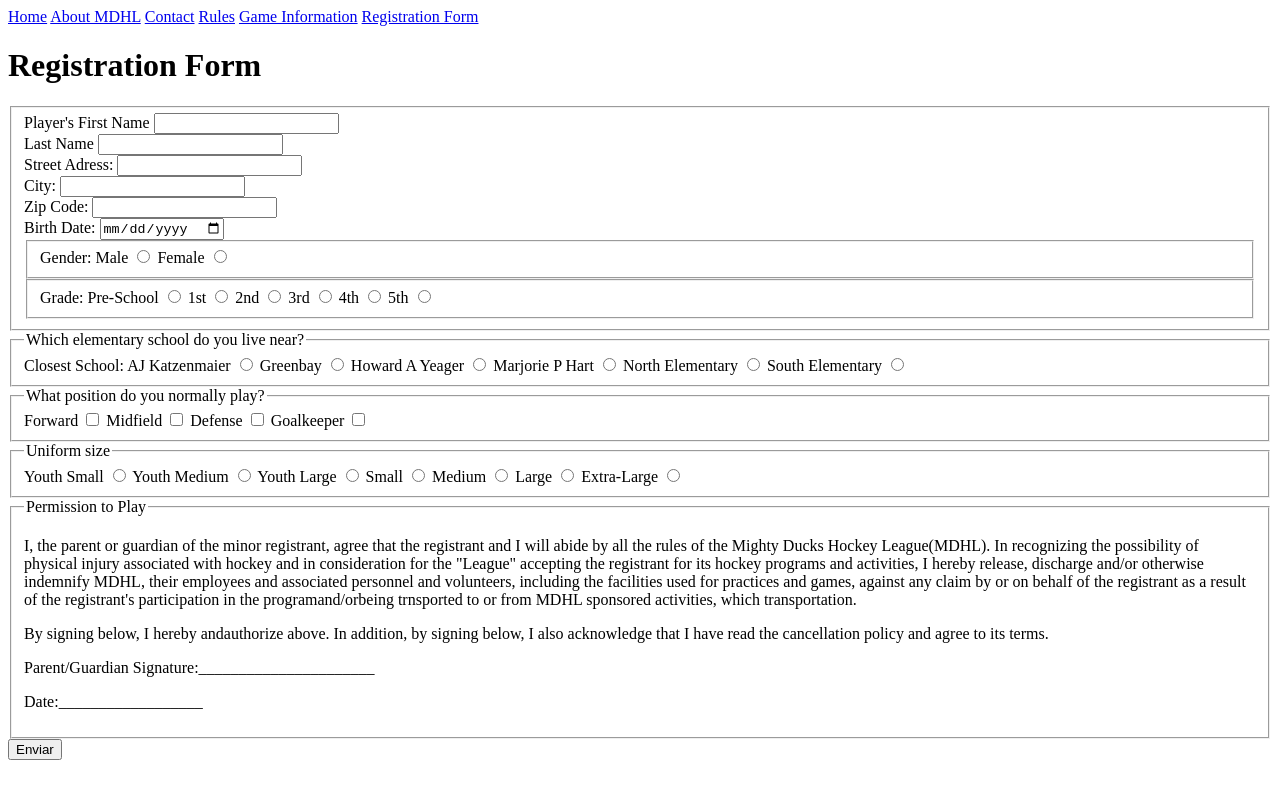
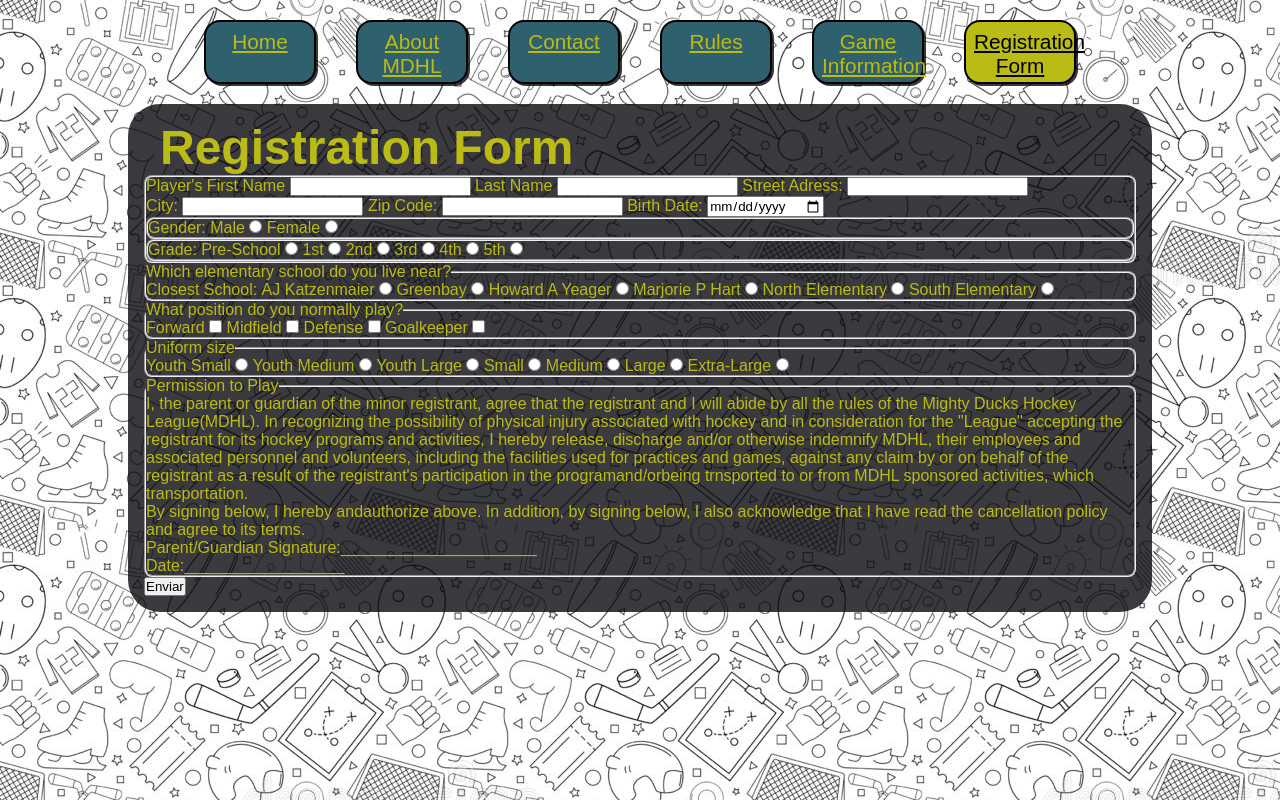
Before and after one commit to matiiu-93/MDHL_LOZANO, a plain HTML site: page Task 1/form.html in a window 1280 px wide. Drawn offline with Linux system fonts and the light colour scheme; the site is published under a folder, as on GitHub Pages, so addresses that start at the root find nothing.

Commit message:
ultimo cambio

```diff
--- a/Task 1/form.html
+++ b/Task 1/form.html
@@ -4,7 +4,7 @@
     <meta charset="UTF-8">
     <meta http-equiv="X-UA-Compatible" content="IE=edge">
     <meta name="viewport" content="width=device-width, initial-scale=1.0">
-    <link rel="stylesheet" href="/assets/styles/form.css">
+    <link rel="stylesheet" href="./assets/styles/form.css">
     <title>Registration Form</title>
 </head>
 <body>
```
